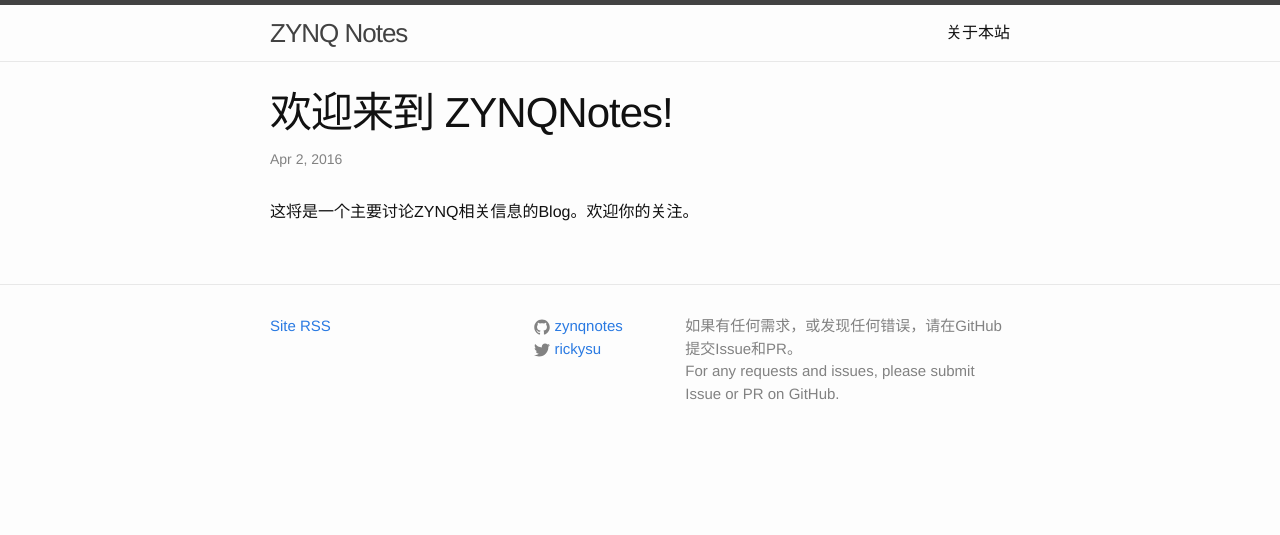
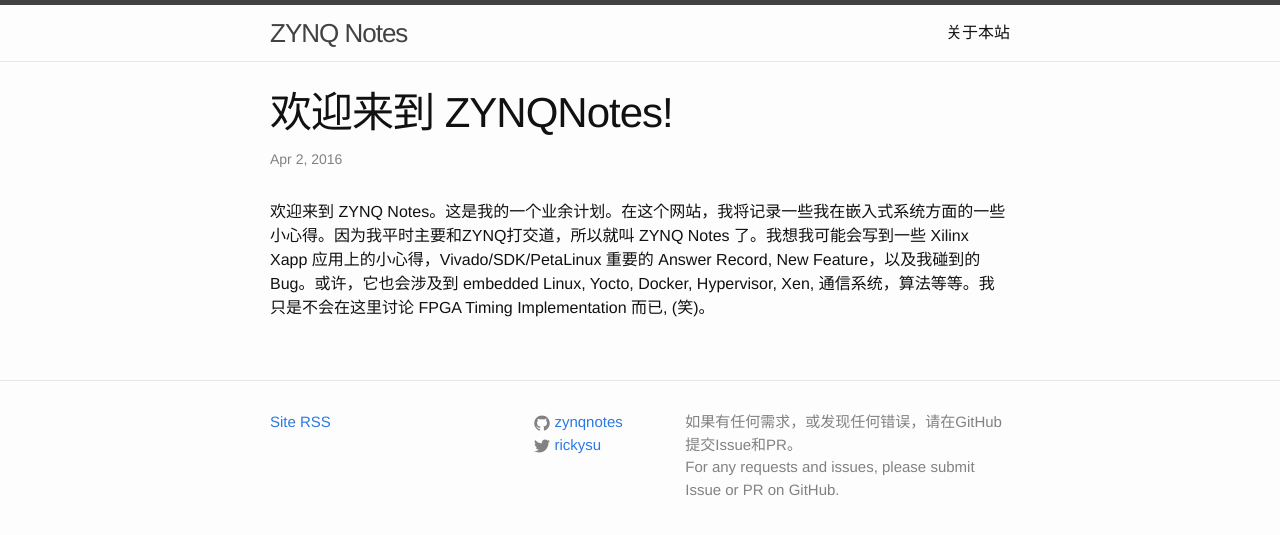
Before and after one commit to zynqnotes/zynqnotes.github.io, a Jekyll site: the page built from _posts/2016-04-02-welcome-zynqnotes.md, in a window 1280 px wide. Shown: the top 535 px of the page. Built offline with Jekyll 4.4.1, drawn with Linux system fonts in a browser that asks for light colours.

Commit message:
update welcome-zynqnotes.md

```diff
--- a/_posts/2016-04-02-welcome-zynqnotes.md
+++ b/_posts/2016-04-02-welcome-zynqnotes.md
@@ -5,4 +5,4 @@
 categories: misc
 ---
 
-这将是一个主要讨论ZYNQ相关信息的Blog。欢迎你的关注。
+欢迎来到 ZYNQ Notes。这是我的一个业余计划。在这个网站，我将记录一些我在嵌入式系统方面的一些小心得。因为我平时主要和ZYNQ打交道，所以就叫 ZYNQ Notes 了。我想我可能会写到一些 Xilinx Xapp 应用上的小心得，Vivado/SDK/PetaLinux 重要的 Answer Record, New Feature，以及我碰到的 Bug。或许，它也会涉及到 embedded Linux, Yocto, Docker, Hypervisor, Xen, 通信系统，算法等等。我只是不会在这里讨论 FPGA Timing Implementation 而已, (笑)。
```
